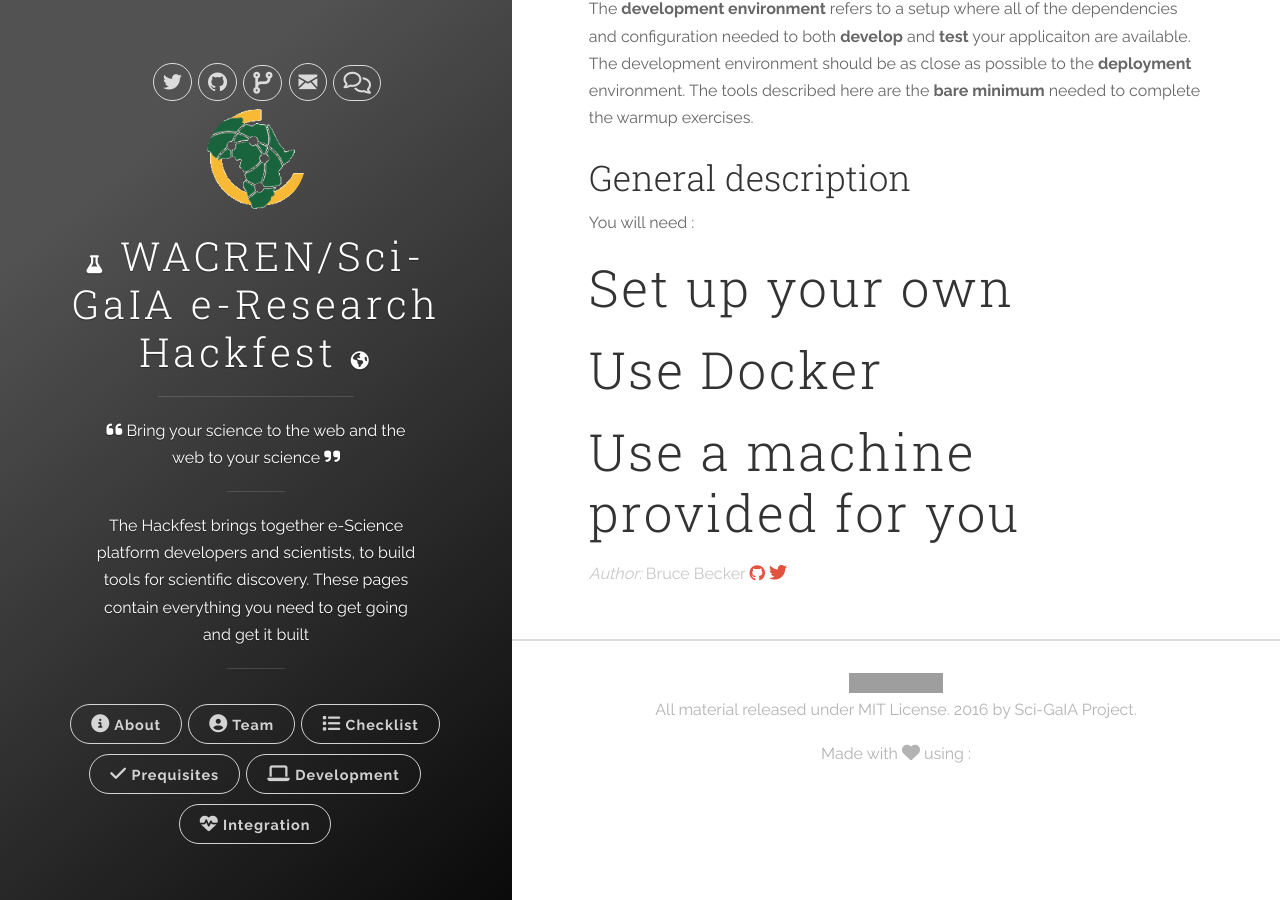
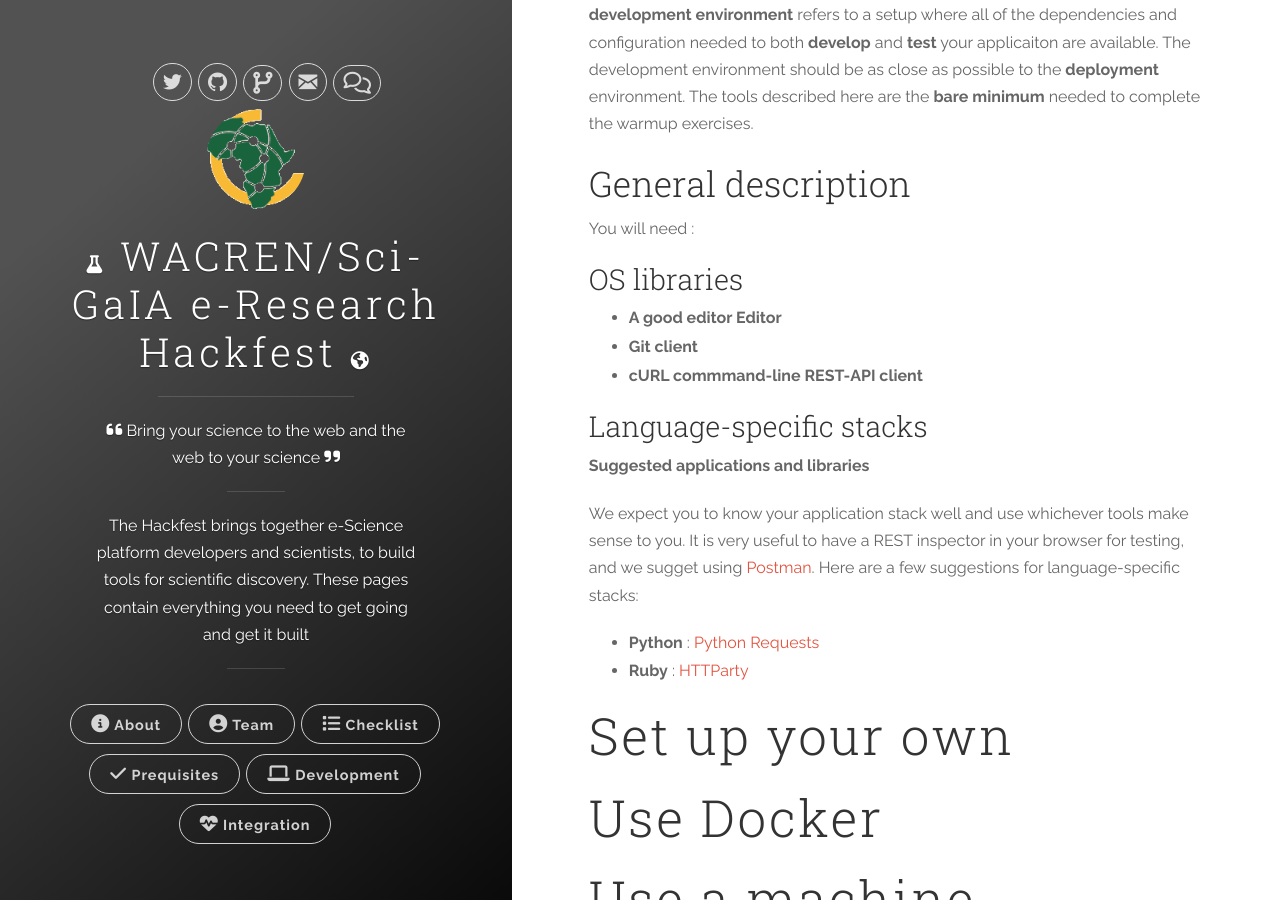
Before and after one commit to kodion/hackfest-site, a Jekyll site: the page built from dev-env.md, in a window 1280 px wide and 900 px high, scrolled down 198 px. Built offline with Jekyll 4.4.1, drawn with Linux system fonts in a browser that asks for light colours; nearby versions of some CDN libraries; grey boxes are pictures that could not be loaded.

Commit message:
Added info about language-specific libraries

```diff
--- a/dev-env.md
+++ b/dev-env.md
@@ -12,13 +13,28 @@ The **development environment** refers to a setup where all of the dependencies
 
 You will need :
 
+### OS libraries
+
 <ul>
-{% for tool in site.data.hackfest.dev-env %}
+{% for tool in site.data.hackfest.dev_env_generic %}
 <li>
   <strong>{{ tool.name }}</strong>
 </li>
 {% endfor %}
 </ul>
+
+### Language-specific stacks
+
+**Suggested applications and libraries**
+
+We expect you to know your application stack well and use whichever tools make sense to you. It is very useful to have a REST inspector in your browser for testing, and we sugget using [Postman](). Here are a few suggestions for language-specific stacks:
+
+
+  * <span class="devicons devicons-python"></span>**Python** : [Python Requests](http://docs.python-requests.org/en/master/)
+  * <span class="devicons devicons-ruby"></span>**Ruby** : [HTTParty](http://johnnunemaker.com/httparty/)
+
+
+
 # Set up your own
 
 
```
Also changed, not shown: other parts of dev-env.md (+2 -1 lines).
